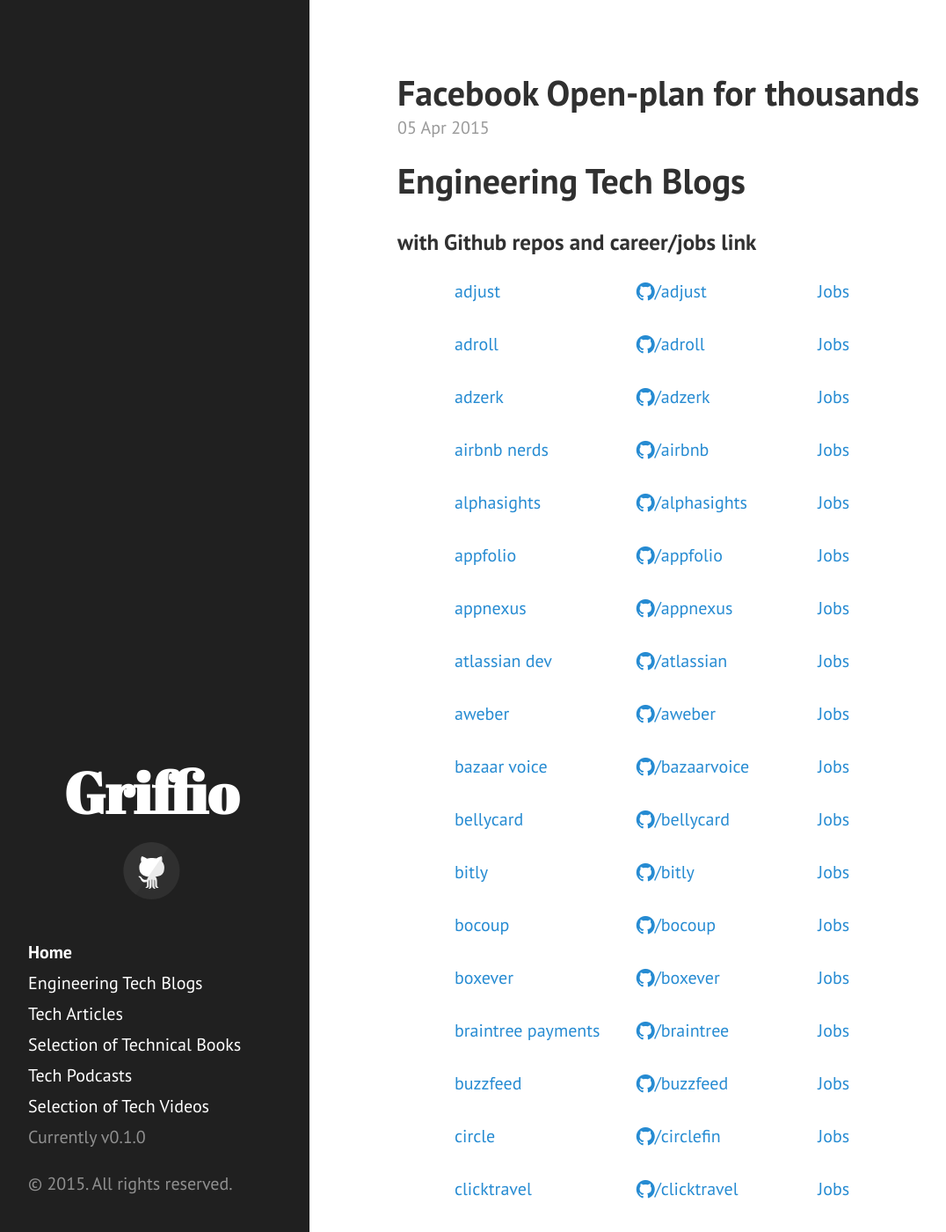
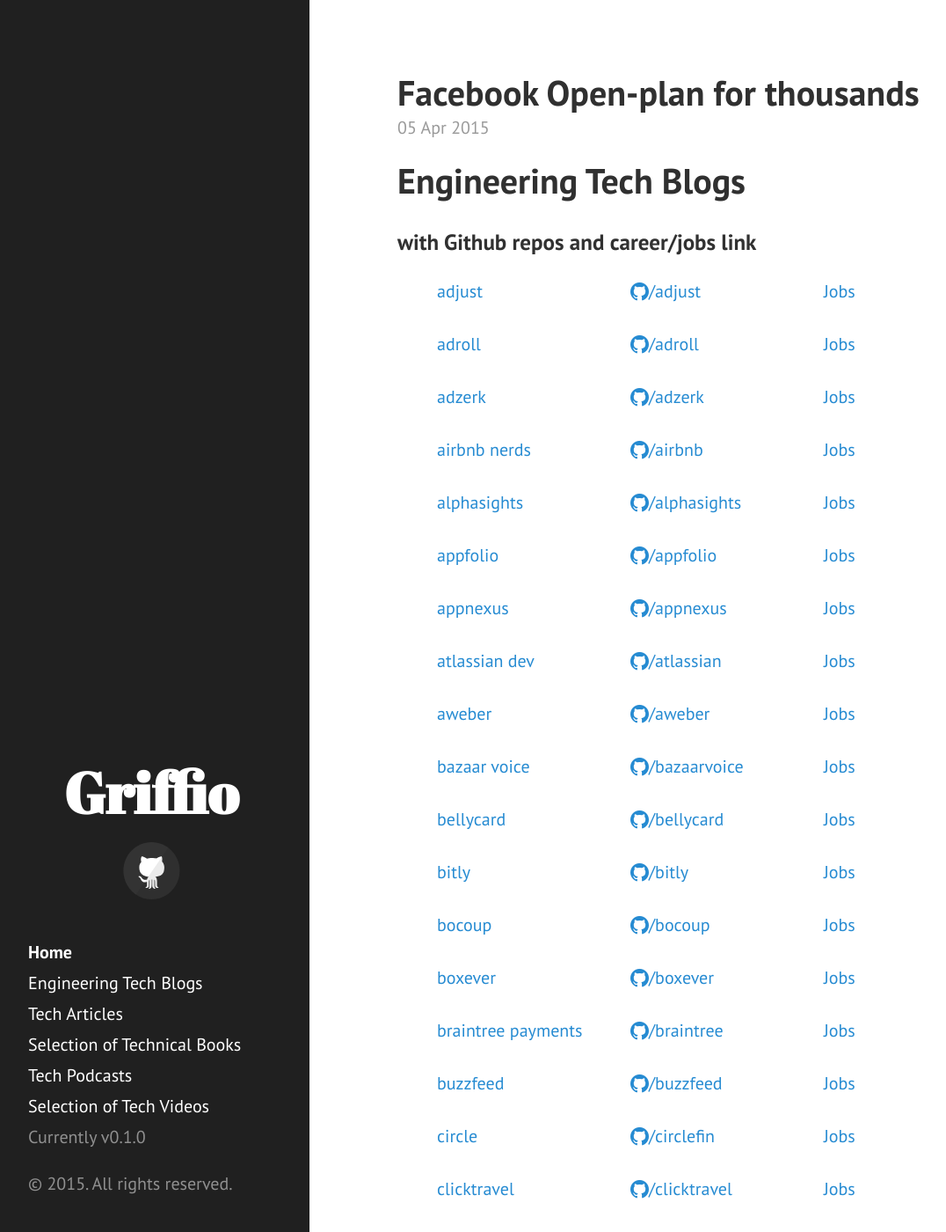
Before and after one commit to griffio/griffio.github.io, a Jekyll site: the page built from index.html, in a window 1280 px wide and 1400 px high. Shown: the whole window at 88% size, without its empty margins (8-1084 px from the left). Built offline with Jekyll 4.4.1, drawn with Linux system fonts in a browser that asks for light colours; nearby versions of some CDN libraries; the list of posts is cut into pages by our own code.

Commit message:
Update dataspec-flex.css

```diff
--- a/public/css/dataspec-flex.css
+++ b/public/css/dataspec-flex.css
@@ -1,5 +1,5 @@
 .DataSpec {
-    width: 31em;
+    width: 33em;
     margin: 0 auto 0 auto;
     display: flex;
     display: -webkit-flex;
```
